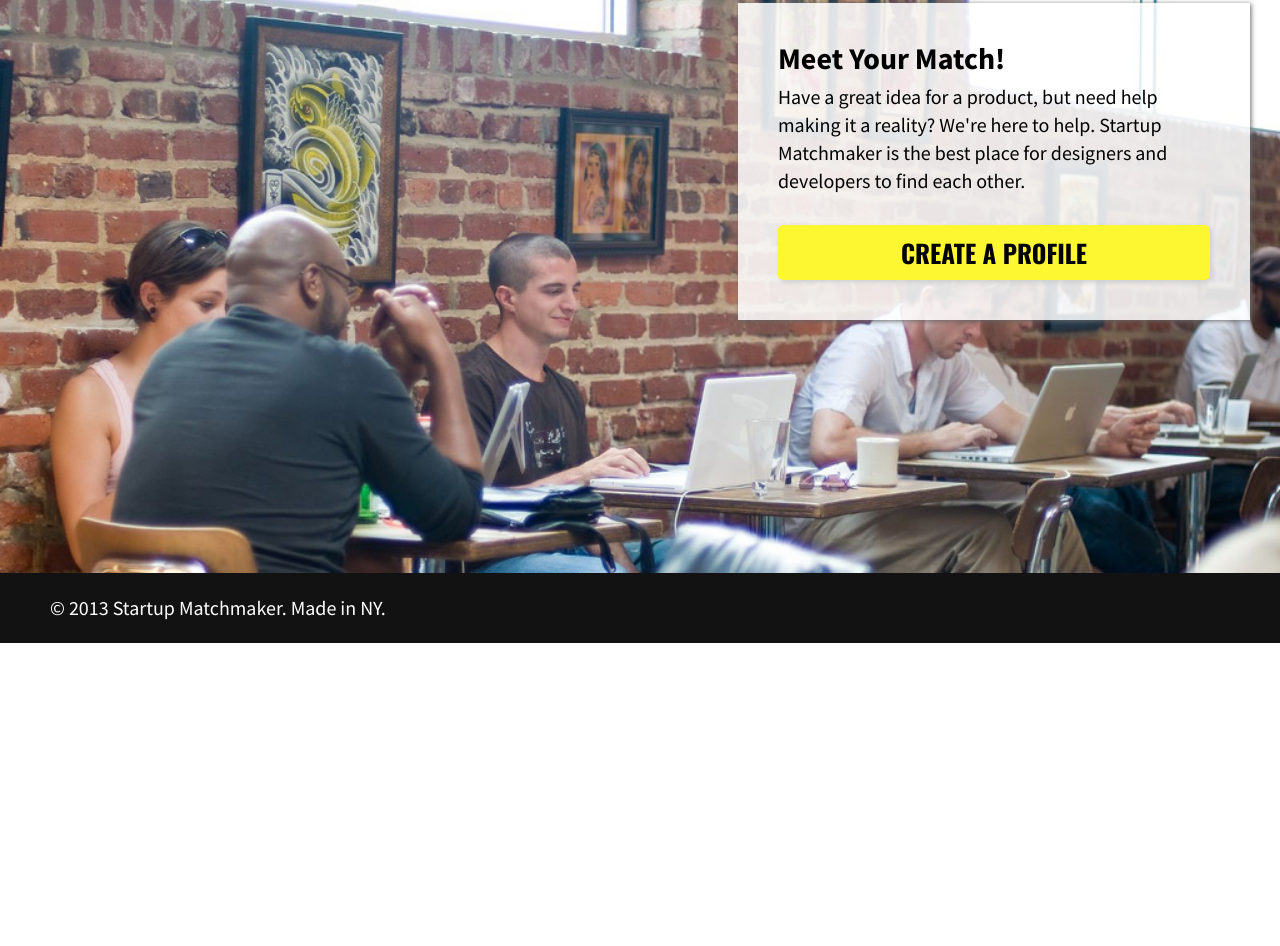
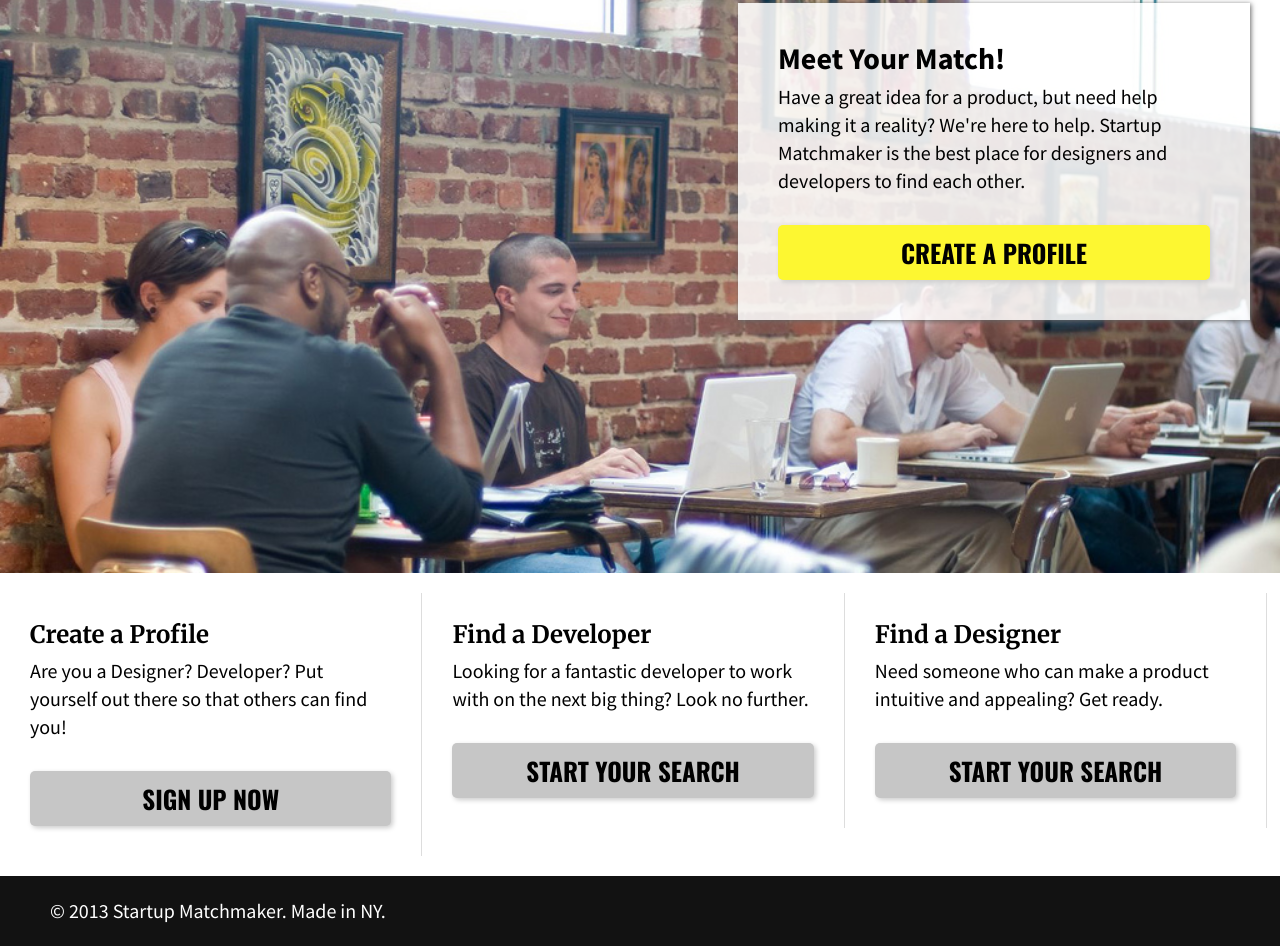
Before and after one commit to hillakatki/startup_matchmaker, a plain HTML site: page index.html in a window 1280 px wide. Shown: the part 167-1113 px from the top of the page. Before the commit the page ends 810 px from the top, so only its background shows below. Drawn offline with nearby package versions, Linux system fonts and the light colour scheme.

Commit message:
3 Columns
added 3 columns (done?)

```diff
--- a/css/style.css
+++ b/css/style.css
@@ -117,7 +117,7 @@ li:hover {
 .content {
   width: 100%;
   box-sizing: border-box;
-  background-color: #c6c6c6;
+  background-color: #fff;
 }
 
 .tagline {
@@ -129,6 +129,7 @@ li:hover {
   text-align: center;
   height: 70px;
   padding-top: 20px;
+  background-color: #c6c6c6;
 }
 
 del {
@@ -177,8 +178,8 @@ ins {
 
 .button {
   width: 100%;
-  background-color: #fdf731;
   margin-top: 30px;
+  background-color: #c6c6c6;
   text-align: center;
   text-transform: uppercase;
   font-family: 'Oswald';
@@ -191,7 +192,31 @@ ins {
   border-radius: 5px;
 }
 
+.profile {
+  background-color: #fdf731;
 
+}
+
+.column-container {
+  margin-top: 20px;
+  margin-bottom: 20px;
+}
+
+.column {
+  width: 33%;
+  float: left;
+  background-color: #fff;
+  padding: 30px;
+  border-right: 1px solid #ddd;
+
+}
+
+.column-header {
+  font-family: 'Merriweather';
+  font-weight: 800;
+  font-size: 24px;
+  padding-bottom: 10px;
+}
 
 .categories li {
   font-size: 24px;
--- a/index.html
+++ b/index.html
@@ -36,13 +36,33 @@
 				Because two brains <del>taste</del> <ins>are</ins> better than one.
 			</div>
 
-			<div class="hero">
-			<div class="meet-your-match">
+			<div class="hero clearfix">
+				<div class="meet-your-match">
 					<h2 class="meet-your-match-header">Meet Your Match!</h2>
 					<p class="body-copy">Have a great idea for a product, but need help making it a reality? We're here to help. Startup Matchmaker is the best place for designers and developers to find each other.</p>
-					<div class="button"><a href="#">Create a profile</a></div>
+					<div class="button profile"><a href="#">Create a profile</a></div>
+				</div>
+			</div>
+
+			<div class="column-container clearfix">
+
+				<div class="column">
+					<h3 class="column-header">Create a Profile</h3>
+					<p class="body-copy">Are you a Designer? Developer? Put yourself out there so that others can find you!</p>
+					<div class="button"><a href="#">Sign up now</a></div>
 				</div>
 
+				<div class="column">
+					<h3 class="column-header">Find a Developer</h3>
+					<p class="body-copy">Looking for a fantastic developer to work with on the next big thing? Look no further.</p>
+					<div class="button"><a href="#">Start your search</a></div>
+				</div>
+
+				<div class="column">
+					<h3 class="column-header">Find a Designer</h3>
+					<p class="body-copy">Need someone who can make a product intuitive and appealing? Get ready.</p>
+					<div class="button"><a href="#">Start your search</a></div>
+				</div>
 
 			</div>
 
```
